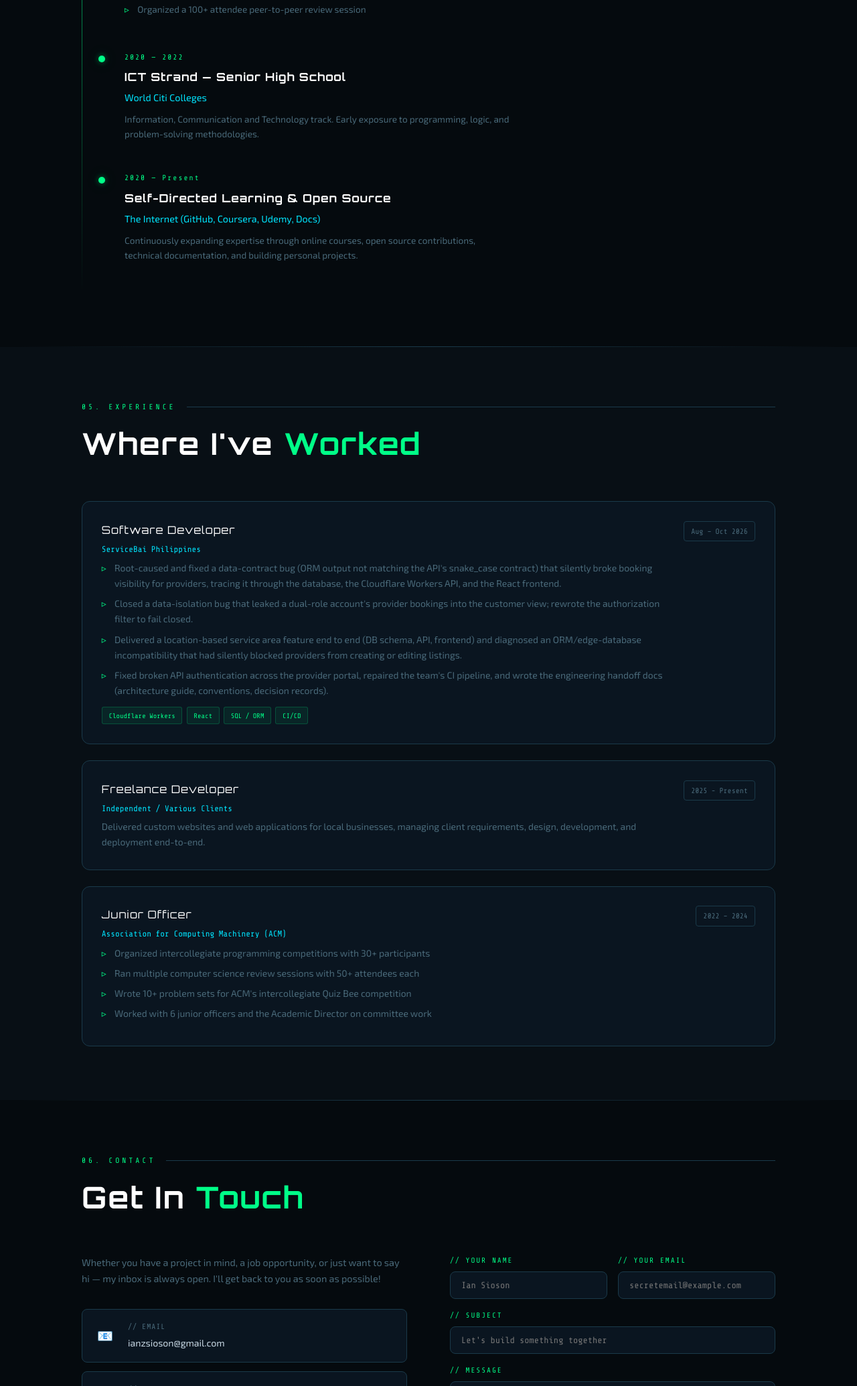
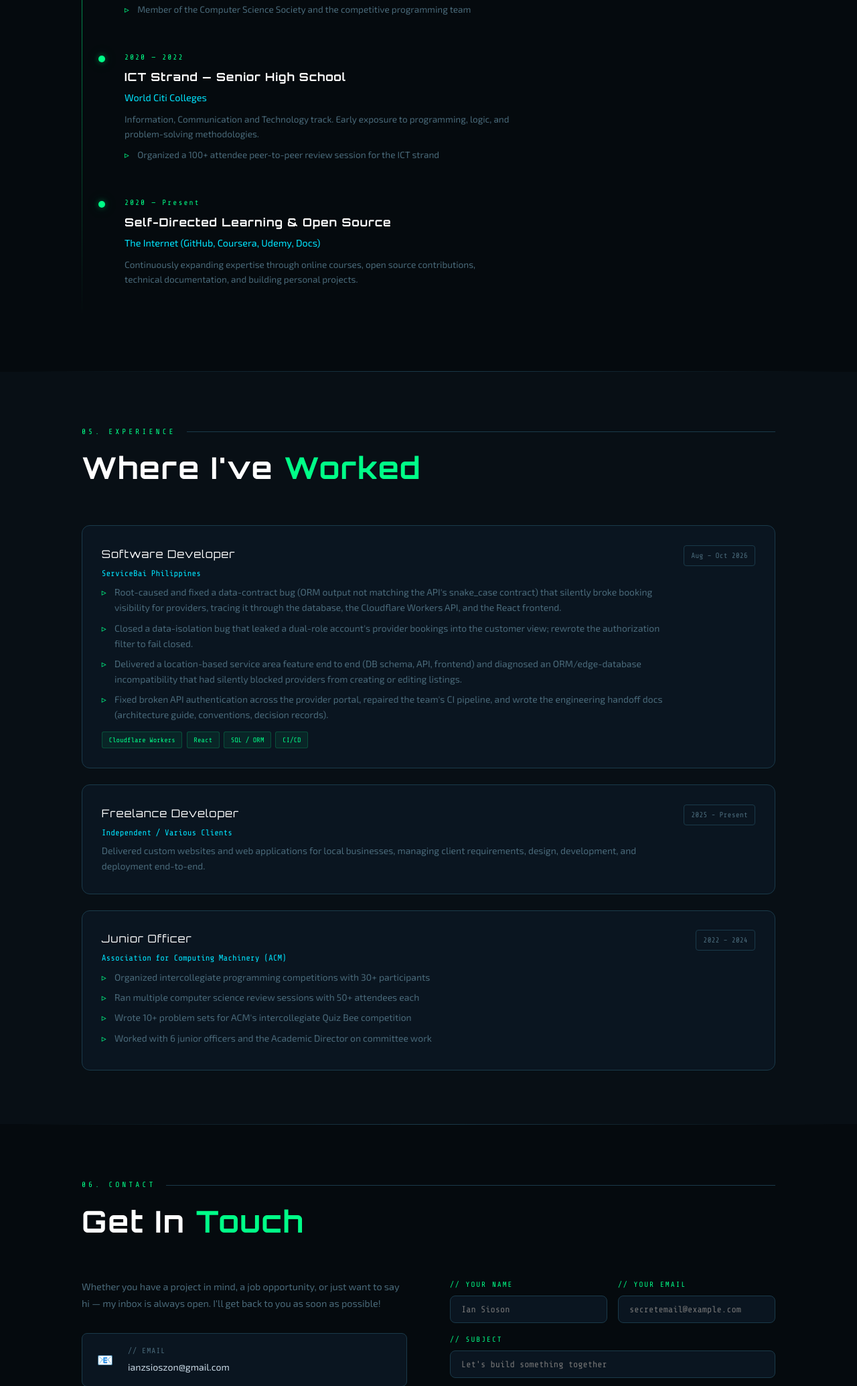
Before and after one commit to iansiosontech/portfolio, a plain HTML site: page index.html in a window 1280 px wide. Shown: the part 4411-6480 px from the top of the page at 67% size. Drawn offline with nearby package versions, Linux system fonts and the light colour scheme; animation ran at ten frames a second.

Commit message:
Use ianzsioszon@gmail.com and correct education details
- Switch every email reference (contact card, form, terminal, README)
  to ianzsioszon@gmail.com, matching the resume
- FEU: restore Computer Science Society / competitive programming team
- Move the 100+ attendee review session to World Citi Colleges (ICT strand)

Co-Authored-By: Claude Opus 5.5 <noreply@anthropic.com>
Claude-Session: https://claude.ai/code/session_01WCSthZNoG6tQPjhjFX9iRU

```diff
--- a/css/style.css
+++ b/css/style.css
@@ -1257,3 +1257,4 @@ footer {
   left: 0;
   color: var(--color-green);
 }
+.edu-desc + .edu-points { margin-top: 0.5rem; }
--- a/index.html
+++ b/index.html
@@ -427,7 +427,7 @@
           <ul class="edu-points">
             <li>Represented FEU at the Microsoft AI Summit, Google Developer Summit, Design Thinking Summit, and SaaSCon PH 2024</li>
             <li>Competed on a 5-person team in the intercollegiate 2022 AIA Hackathon</li>
-            <li>Organized a 100+ attendee peer-to-peer review session</li>
+            <li>Member of the Computer Science Society and the competitive programming team</li>
           </ul>
         </div>
         <div class="edu-item reveal reveal-delay-2">
@@ -435,6 +435,9 @@
           <h3 class="edu-degree">ICT Strand — Senior High School</h3>
           <div class="edu-school">World Citi Colleges</div>
           <p class="edu-desc">Information, Communication and Technology track. Early exposure to programming, logic, and problem-solving methodologies.</p>
+          <ul class="edu-points">
+            <li>Organized a 100+ attendee peer-to-peer review session for the ICT strand</li>
+          </ul>
         </div>
         <div class="edu-item reveal reveal-delay-2">
           <div class="edu-year">2020 — Present</div>
@@ -514,11 +517,11 @@
         <div class="contact-info reveal">
           <p>Whether you have a project in mind, a job opportunity, or just want to say hi — my inbox is always open. I'll get back to you as soon as possible!</p>
 
-          <a class="contact-detail" href="mailto:ianzsioson@gmail.com">
+          <a class="contact-detail" href="mailto:ianzsioszon@gmail.com">
             <div class="contact-icon">📧</div>
             <div>
               <span class="contact-label">// EMAIL</span>
-              <span class="contact-val">ianzsioson@gmail.com</span>
+              <span class="contact-val">ianzsioszon@gmail.com</span>
             </div>
           </a>
           <a class="contact-detail" href="https://instagram.com/nai.ts03" target="_blank" rel="noopener">
--- a/js/contact.js
+++ b/js/contact.js
@@ -35,7 +35,7 @@
 
   /* ── Mail handler ────────────────────────────────── */
   function mailtoHandler({ name, email, subject, message }) {
-    const to   = 'ianzsioson@gmail.com';
+    const to   = 'ianzsioszon@gmail.com';
     const body = [
       `Name:    ${name}`,
       `Email:   ${email}`,
@@ -80,7 +80,7 @@
         );
         form.reset();
       } catch (err) {
-        showStatus('error', '✕ Something went wrong. Please email me directly at ianzsioson@gmail.com');
+        showStatus('error', '✕ Something went wrong. Please email me directly at ianzsioszon@gmail.com');
         console.error('[contact.js]', err);
       } finally {
         sendBtn.textContent = '⚡ Send Message';
--- a/js/terminal.js
+++ b/js/terminal.js
@@ -32,7 +32,7 @@
     school:   'FEU Institute of Technology',
     degree:   'BS Computer Science (Software Engineering)',
     studentSince: 2022,
-    email:    'ianzsioson@gmail.com',
+    email:    'ianzsioszon@gmail.com',
     resume:   'assets/Sioson_Resume.pdf',
     links: {
       github:    'https://github.com/iansiosontech',
```
Also changed, not shown: 1 other file.
